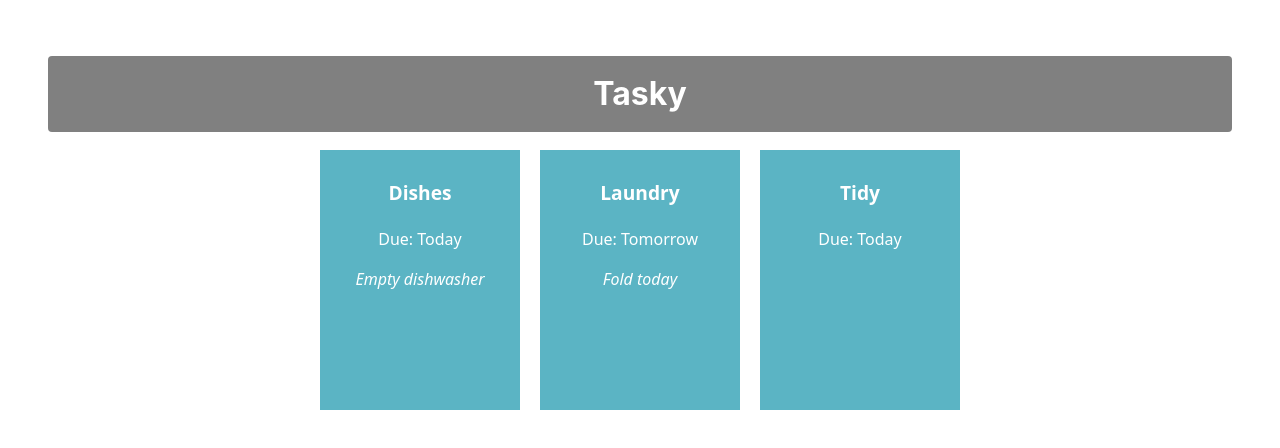
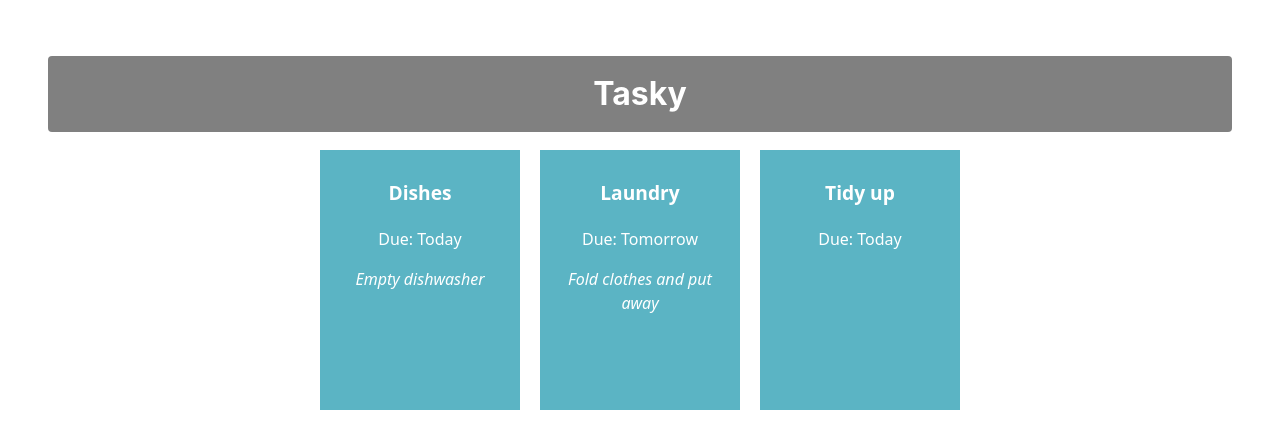
Before and after one commit to Katyaova/REACT_Basics_Lab1, a React (Vite) app in the folder tasky/: page / in a window 1280 px wide. Shown: the top 448 px of the page. Built offline with nearby package versions, Linux system fonts and the light colour scheme.

Commit message:
Added task state

```diff
--- a/tasky/src/App.jsx
+++ b/tasky/src/App.jsx
@@ -1,17 +1,27 @@
 import './App.css';
 import Task from './components/Task';
+import React, { useState } from 'react';
+
 
 function App() {
+
+  const [ taskState, setTaskState ] = useState({
+    tasks: [
+      { title:"Dishes", description: "Empty dishwasher", deadline: "Today" },
+      { title: "Laundry", description: "Fold clothes and put away", deadline: "Tomorrow" },
+      { title: "Tidy up", deadline: "Today" }
+    ]
+  });
+
   return (
     <div className="container">
       <h1>Tasky</h1>
-      <Task title="Dishes" deadline="Today" description="Empty dishwasher"/>
-      <Task title="Laundry" deadline="Tomorrow" description="Fold today"/>
-      <Task title="Tidy" deadline="Today" />
-
-
+      <Task title={taskState.tasks[0].title} deadline={taskState.tasks[0].deadline} description={taskState.tasks[0].description} />
+      <Task title={taskState.tasks[1].title} deadline={taskState.tasks[1].deadline} description={taskState.tasks[1].description} />
+      <Task title={taskState.tasks[2].title} deadline={taskState.tasks[2].deadline} description={taskState.tasks[2].description} />
     </div>
   );
+
 }
 
 
```
